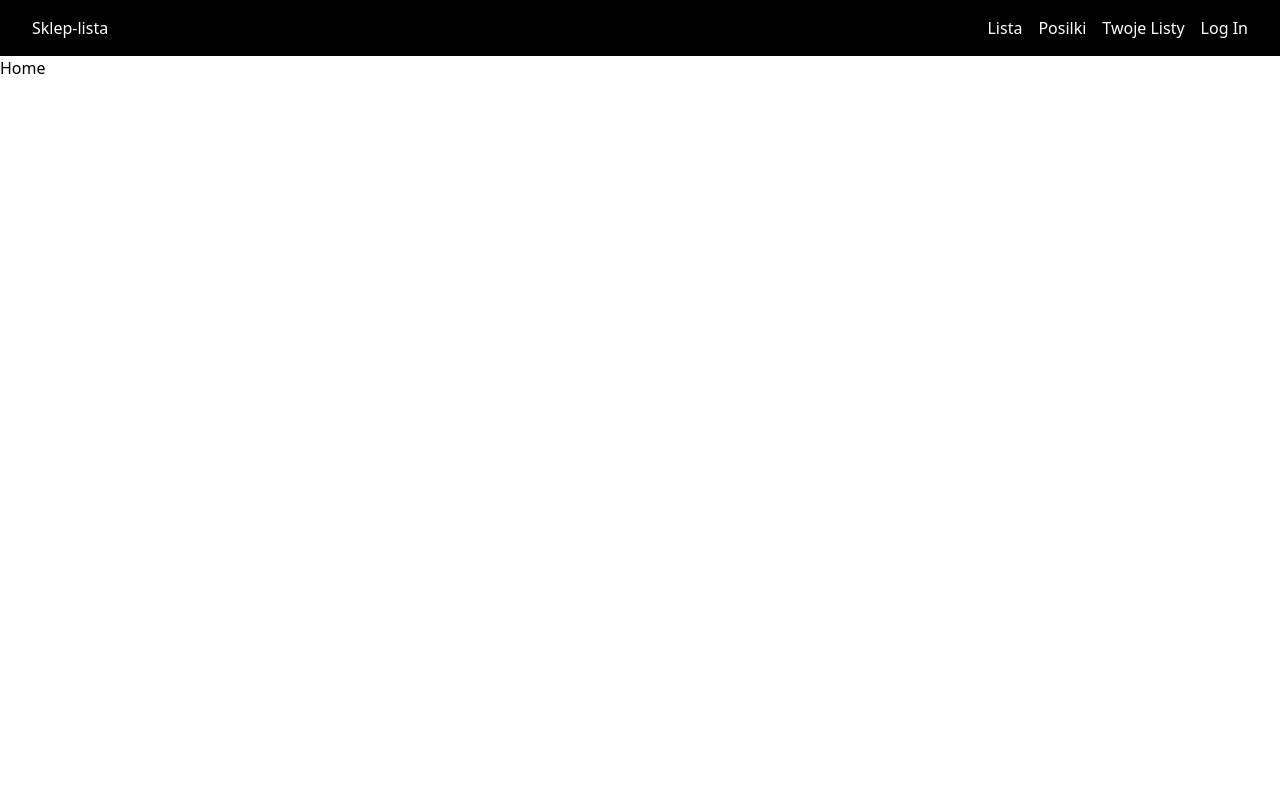
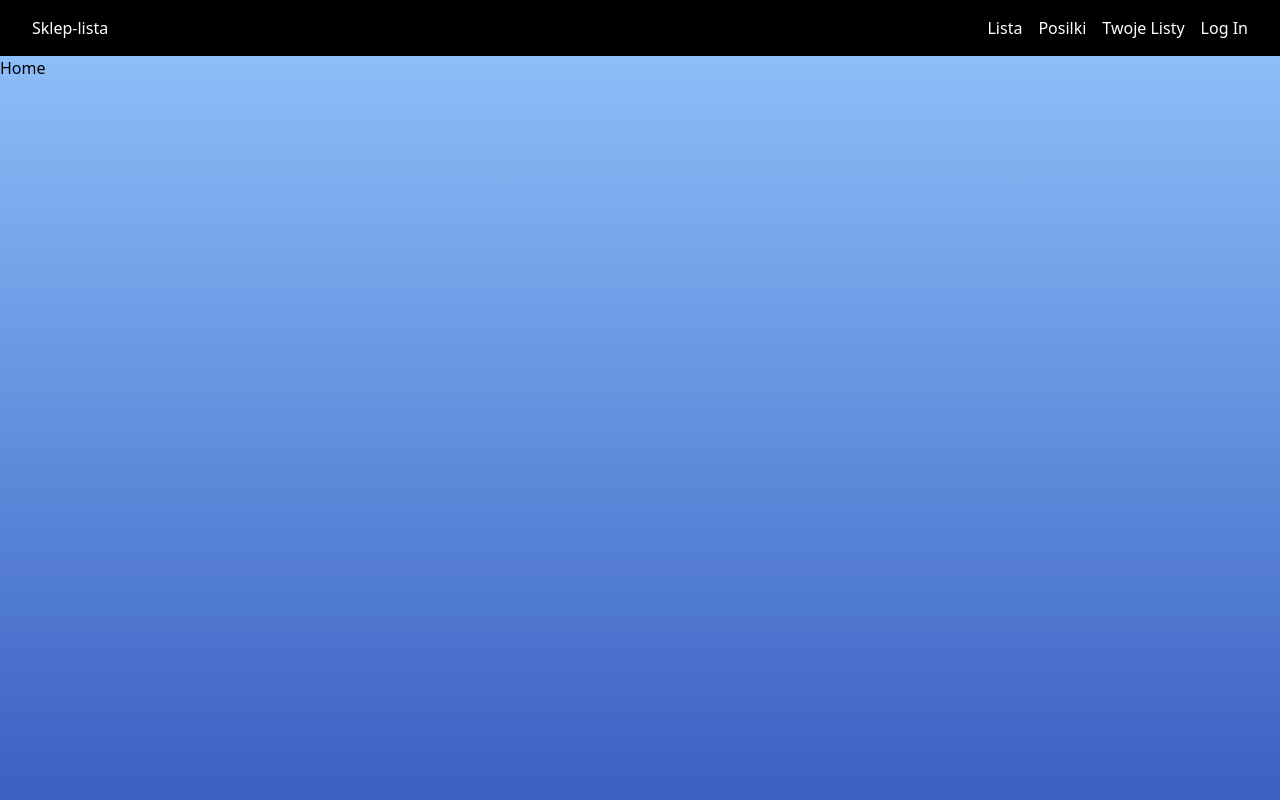
Before and after one commit to ArturPawelski/shopping-list, a React (Create React App) app: page / in a window 1280 px wide. Shown: the top 800 px of the page. Built offline with nearby package versions, Linux system fonts and the light colour scheme.

Commit message:
mockup nav

```diff
--- a/src/App.js
+++ b/src/App.js
@@ -12,7 +12,7 @@
 
 function App() {
   return (
-    <div >
+    <div className='bg-gradient-to-b from-blue-300 to-blue-800 min-h-[1049px]' >
 
       <BrowserRouter>
 
@@ -34,6 +34,9 @@
       </BrowserRouter >
 
 
+
+
+
     </div >
   );
 }
```
